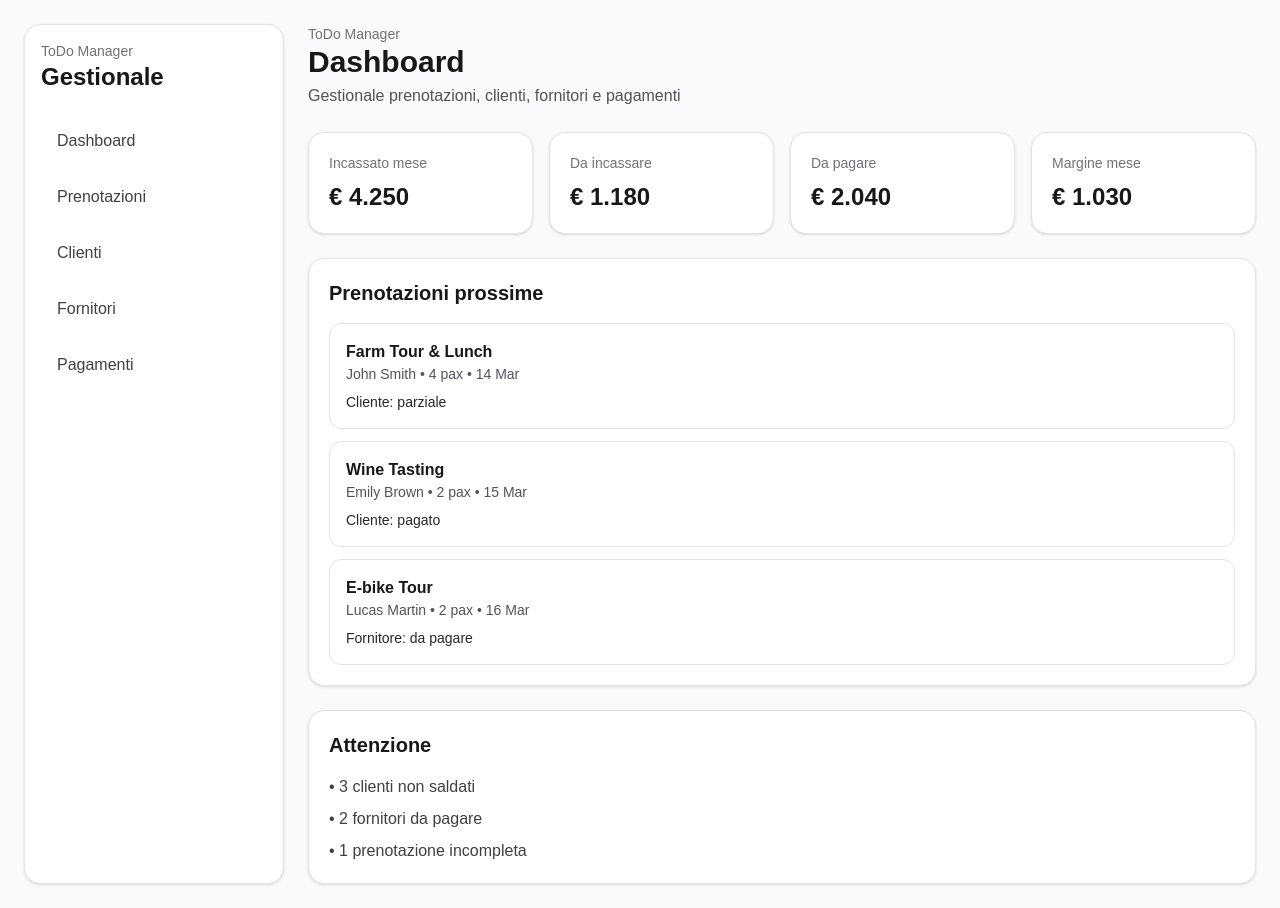
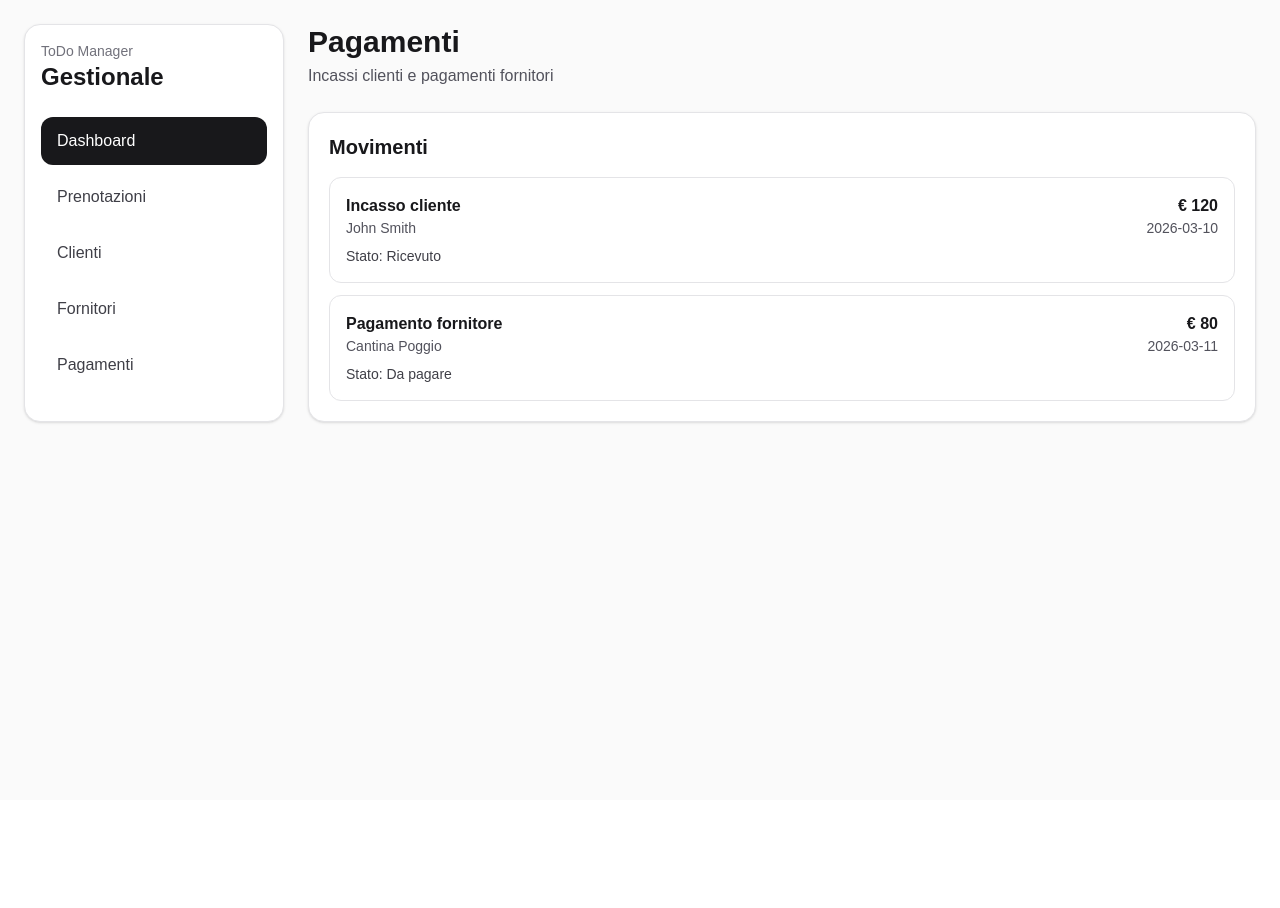
Before and after one commit to RobertoPaolucci/todomanager, a Next.js app: page / in a window 1280 px wide. After the commit the page ends 800 px from the top, so only its background shows below. Built offline with nearby package versions, Linux system fonts and the light colour scheme.

Commit message:
fix AppShell

```diff
--- a/app/clienti/page.tsx
+++ b/app/clienti/page.tsx
@@ -1,26 +1,14 @@
-import Sidebar from "@/components/Sidebar";
+import AppShell from "@/components/AppShell";
 import SectionCard from "@/components/SectionCard";
 import { customers } from "@/lib/data";
 
 export default function ClientiPage() {
   return (
-    <main className="min-h-screen bg-zinc-50 p-6">
-      <div className="mx-auto grid max-w-7xl gap-6 lg:grid-cols-[260px_1fr]">
-        <Sidebar />
-
-        <div className="space-y-6">
-          <div>
-            <h1 className="text-3xl font-bold text-zinc-900">Clienti</h1>
-            <p className="mt-1 text-zinc-600">Anagrafica clienti</p>
-          </div>
-
+    <AppShell title="Clienti" subtitle="Anagrafica clienti">
       <SectionCard title="Lista clienti">
         <div className="space-y-3">
           {customers.map((customer) => (
-                <div
-                  key={customer.id}
-                  className="rounded-xl border border-zinc-200 p-4"
-                >
+            <div key={customer.id} className="rounded-xl border border-zinc-200 p-4">
               <p className="font-semibold text-zinc-900">{customer.name}</p>
               <p className="text-sm text-zinc-600">{customer.email}</p>
               <p className="text-sm text-zinc-600">{customer.phone}</p>
@@ -31,8 +19,6 @@ export default function ClientiPage() {
           ))}
         </div>
       </SectionCard>
-        </div>
-      </div>
-    </main>
+    </AppShell>
   );
 }
--- a/app/fornitori/page.tsx
+++ b/app/fornitori/page.tsx
@@ -1,26 +1,17 @@
-import Sidebar from "@/components/Sidebar";
+import AppShell from "@/components/AppShell";
 import SectionCard from "@/components/SectionCard";
 import { suppliers } from "@/lib/data";
 
 export default function FornitoriPage() {
   return (
-    <main className="min-h-screen bg-zinc-50 p-6">
-      <div className="mx-auto grid max-w-7xl gap-6 lg:grid-cols-[260px_1fr]">
-        <Sidebar />
-
-        <div className="space-y-6">
-          <div>
-            <h1 className="text-3xl font-bold text-zinc-900">Fornitori</h1>
-            <p className="mt-1 text-zinc-600">Anagrafica fornitori e partner</p>
-          </div>
-
+    <AppShell
+      title="Fornitori"
+      subtitle="Anagrafica fornitori e partner"
+    >
       <SectionCard title="Lista fornitori">
         <div className="space-y-3">
           {suppliers.map((supplier) => (
-                <div
-                  key={supplier.id}
-                  className="rounded-xl border border-zinc-200 p-4"
-                >
+            <div key={supplier.id} className="rounded-xl border border-zinc-200 p-4">
               <p className="font-semibold text-zinc-900">{supplier.name}</p>
               <p className="text-sm text-zinc-600">{supplier.service}</p>
               <p className="text-sm text-zinc-600">{supplier.email}</p>
@@ -32,8 +23,6 @@ export default function FornitoriPage() {
           ))}
         </div>
       </SectionCard>
-        </div>
-      </div>
-    </main>
+    </AppShell>
   );
 }
--- a/app/page.tsx
+++ b/app/page.tsx
@@ -1,59 +1,32 @@
-import Sidebar from "@/components/Sidebar";
-import StatCard from "@/components/StatCard";
+import AppShell from "@/components/AppShell";
 import SectionCard from "@/components/SectionCard";
-import { alerts, stats, upcomingBookings } from "@/lib/data";
+import { payments } from "@/lib/data";
 
-export default function Home() {
+export default function PagamentiPage() {
   return (
-    <main className="min-h-screen bg-zinc-50 p-6">
-      <div className="mx-auto grid max-w-7xl gap-6 lg:grid-cols-[260px_1fr]">
-        <Sidebar />
-
-        <div className="space-y-6">
-          <div>
-            <p className="text-sm text-zinc-500">ToDo Manager</p>
-            <h1 className="text-3xl font-bold text-zinc-900">Dashboard</h1>
-            <p className="mt-1 text-zinc-600">
-              Gestionale prenotazioni, clienti, fornitori e pagamenti
-            </p>
-          </div>
-
-          <div className="grid gap-4 sm:grid-cols-2 xl:grid-cols-4">
-            {stats.map((stat) => (
-              <StatCard key={stat.title} title={stat.title} value={stat.value} />
-            ))}
-          </div>
-
-          <SectionCard title="Prenotazioni prossime">
-            <div className="space-y-3">
-              {upcomingBookings.map((booking) => (
-                <div
-                  key={booking.id}
-                  className="rounded-xl border border-zinc-200 p-4"
-                >
-                  <p className="font-semibold text-zinc-900">
-                    {booking.experience}
-                  </p>
-                  <p className="text-sm text-zinc-600">
-                    {booking.customer} • {booking.pax} pax • {booking.date}
-                  </p>
-                  <p className="mt-2 text-sm font-medium text-zinc-800">
-                    {booking.status}
-                  </p>
+    <AppShell
+      title="Pagamenti"
+      subtitle="Incassi clienti e pagamenti fornitori"
+    >
+      <SectionCard title="Movimenti">
+        <div className="space-y-3">
+          {payments.map((payment) => (
+            <div key={payment.id} className="rounded-xl border border-zinc-200 p-4">
+              <div className="flex items-center justify-between gap-4">
+                <div>
+                  <p className="font-semibold text-zinc-900">{payment.type}</p>
+                  <p className="text-sm text-zinc-600">{payment.subject}</p>
                 </div>
-              ))}
+                <div className="text-right">
+                  <p className="font-semibold text-zinc-900">{payment.amount}</p>
+                  <p className="text-sm text-zinc-600">{payment.date}</p>
+                </div>
+              </div>
+              <p className="mt-2 text-sm text-zinc-700">Stato: {payment.status}</p>
             </div>
-          </SectionCard>
-
-          <SectionCard title="Attenzione">
-            <ul className="space-y-2 text-zinc-700">
-              {alerts.map((alert) => (
-                <li key={alert}>• {alert}</li>
-              ))}
-            </ul>
-          </SectionCard>
+          ))}
         </div>
-      </div>
-    </main>
+      </SectionCard>
+    </AppShell>
   );
 }
--- a/app/prenotazioni/page.tsx
+++ b/app/prenotazioni/page.tsx
@@ -1,21 +1,13 @@
-import Sidebar from "@/components/Sidebar";
+import AppShell from "@/components/AppShell";
 import SectionCard from "@/components/SectionCard";
 import { bookings } from "@/lib/data";
 
 export default function PrenotazioniPage() {
   return (
-    <main className="min-h-screen bg-zinc-50 p-6">
-      <div className="mx-auto grid max-w-7xl gap-6 lg:grid-cols-[260px_1fr]">
-        <Sidebar />
-
-        <div className="space-y-6">
-          <div>
-            <h1 className="text-3xl font-bold text-zinc-900">Prenotazioni</h1>
-            <p className="mt-1 text-zinc-600">
-              Elenco prenotazioni e stato pagamenti
-            </p>
-          </div>
-
+    <AppShell
+      title="Prenotazioni"
+      subtitle="Elenco prenotazioni e stato pagamenti"
+    >
       <SectionCard title="Lista prenotazioni">
         <div className="overflow-x-auto">
           <table className="min-w-full text-left text-sm">
@@ -48,8 +40,6 @@ export default function PrenotazioniPage() {
           </table>
         </div>
       </SectionCard>
-        </div>
-      </div>
-    </main>
+    </AppShell>
   );
 }
--- /dev/null
+++ b/components/AppShell.tsx
@@ -0,0 +1,33 @@
+import { ReactNode } from "react";
+import Sidebar from "@/components/Sidebar";
+
+type AppShellProps = {
+  title: string;
+  subtitle?: string;
+  children: ReactNode;
+};
+
+export default function AppShell({
+  title,
+  subtitle,
+  children,
+}: AppShellProps) {
+  return (
+    <main className="min-h-screen bg-zinc-50 p-6">
+      <div className="mx-auto grid max-w-7xl gap-6 lg:grid-cols-[260px_1fr]">
+        <Sidebar />
+
+        <div className="space-y-6">
+          <div>
+            <h1 className="text-3xl font-bold text-zinc-900">{title}</h1>
+            {subtitle ? (
+              <p className="mt-1 text-zinc-600">{subtitle}</p>
+            ) : null}
+          </div>
+
+          {children}
+        </div>
+      </div>
+    </main>
+  );
+}
--- a/components/Sidebar.tsx
+++ b/components/Sidebar.tsx
@@ -1,4 +1,7 @@
+"use client";
+
 import Link from "next/link";
+import { usePathname } from "next/navigation";
 
 const links = [
   { href: "/", label: "Dashboard" },
@@ -9,6 +12,8 @@ const links = [
 ];
 
 export default function Sidebar() {
+  const pathname = usePathname();
+
   return (
     <aside className="w-full max-w-xs rounded-2xl border border-zinc-200 bg-white p-4 shadow-sm">
       <div className="mb-6">
@@ -17,15 +22,23 @@ export default function Sidebar() {
       </div>
 
       <nav className="flex flex-col gap-2">
-        {links.map((link) => (
+        {links.map((link) => {
+          const isActive = pathname === link.href;
+
+          return (
             <Link
               key={link.href}
               href={link.href}
-            className="rounded-xl px-4 py-3 text-zinc-700 transition hover:bg-zinc-100 hover:text-zinc-900"
+              className={`rounded-xl px-4 py-3 transition ${
+                isActive
+                  ? "bg-zinc-900 text-white"
+                  : "text-zinc-700 hover:bg-zinc-100 hover:text-zinc-900"
+              }`}
             >
               {link.label}
             </Link>
-        ))}
+          );
+        })}
       </nav>
     </aside>
   );
```
Also changed, not shown: 1 other file (tests, documents, lock files or other folders). Lines whose indentation alone changed are shown as unchanged.
